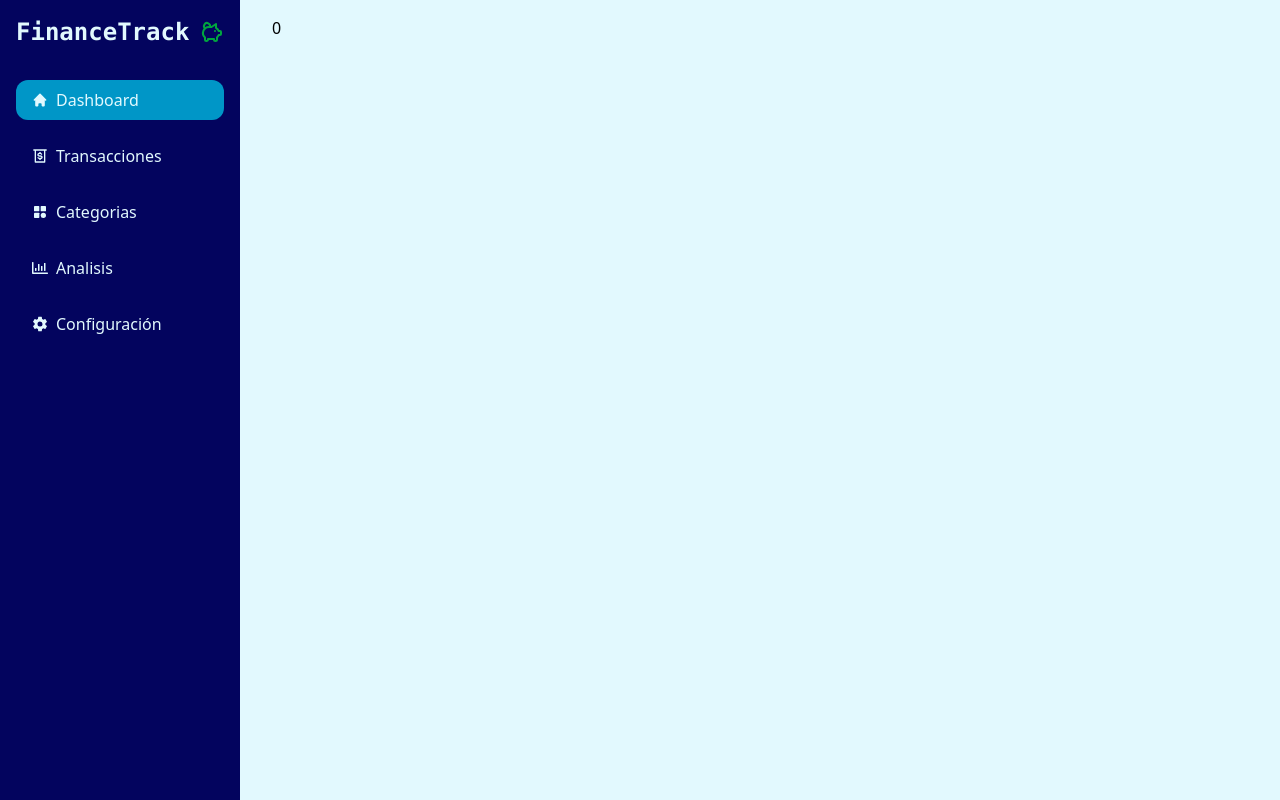
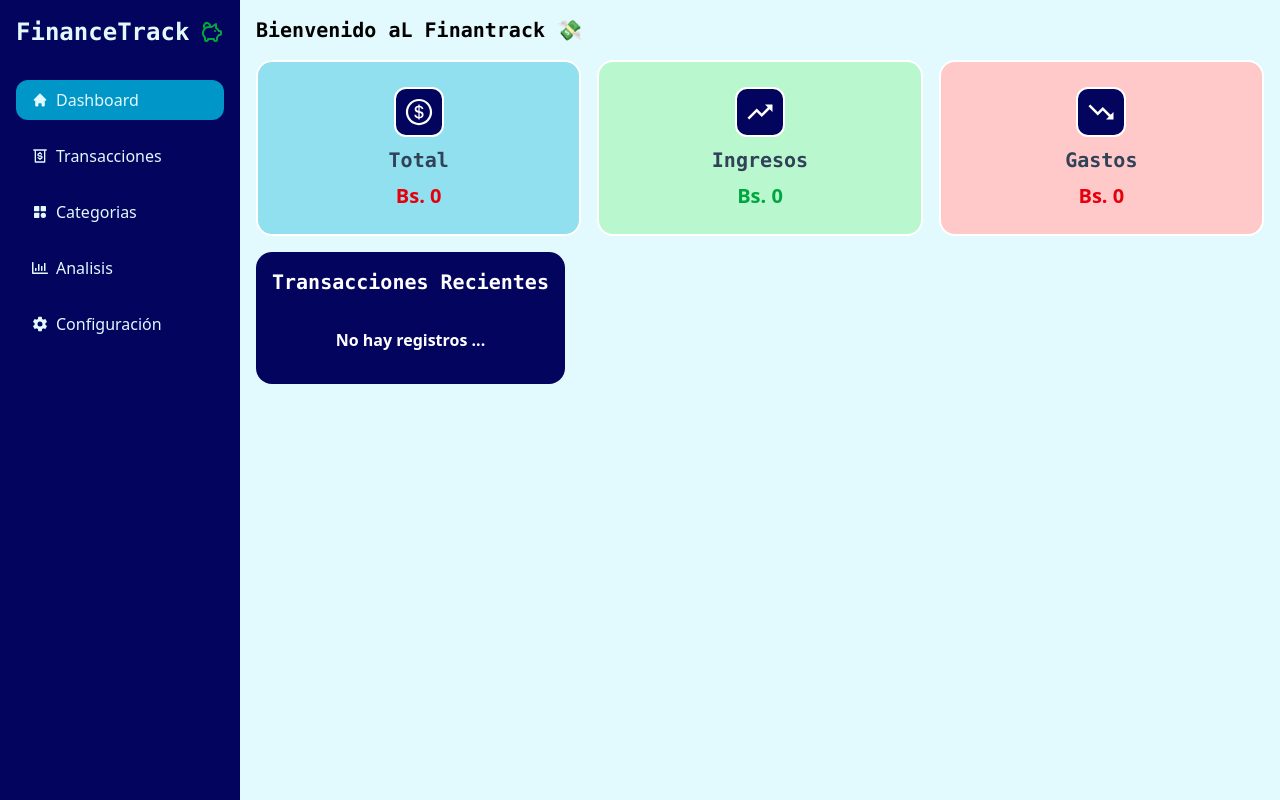
Before and after one commit to alanrty24/FINANTRACK, a React (Vite) app: page / in a window 1280 px wide. Built offline with nearby package versions, Linux system fonts and the light colour scheme.

Commit message:
V1.14 FINANTRACK 14/11/2025 5:09 PM

```diff
--- a/index.html
+++ b/index.html
@@ -4,7 +4,7 @@
     <meta charset="UTF-8" />
     <link rel="icon" type="image/svg+xml" href="/vite.svg" />
     <meta name="viewport" content="width=device-width, initial-scale=1.0" />
-    <title>financetrack-pack</title>
+    <title>Financetrack</title>
   </head>
   <body>
     <div id="root"></div>
--- a/src/components/dashboard/BalanceCard.jsx
+++ b/src/components/dashboard/BalanceCard.jsx
@@ -1,11 +1,43 @@
 import React from 'react'
-import { useTotalbalance } from '../stores/useExpenseStore'
+import { useBalance, useTotalbalance } from '../stores/useExpenseStore'
+import Card from '../ui/Card'
+import { AiOutlineDollarCircle } from 'react-icons/ai';
+import { MdTrendingDown, MdTrendingUp } from 'react-icons/md';
 
 const BalanceCard = () => {
     const total = useTotalbalance();
+    const balance = useBalance();
+    const balances = [
+      {name:"Total", color: "bg-(--non-photo-blue)" , icono:AiOutlineDollarCircle , monto: total, text: total > 0 ? "text-green-600" : "text-red-600"},
+      {name:"Ingresos", color: "bg-green-200" , icono:MdTrendingUp , monto: balance.income, text: "text-green-600"  },
+      {name:"Gastos", color: "bg-red-200" , icono:MdTrendingDown , monto: balance.expense, text: "text-red-600" },
+    ]
+  return (
+    <Card className={`grid grid-cols-1 gap-4 md:grid-cols-3`}>
+      {
+        balances.map((bal,i) => {
+          return(
+            <Card
+            key={i}
+            className={`flex flex-col gap-2 flex-1 items-center justify-center p-6 rounded-2xl border-2 border-white text-xl ${bal.color}`}
+            >
+              {/* Icono */}
+              <div className='flex justify-center items-center w-5 h-5 mt-4'>
+                <div className='p-2 bg-(--federal-blue) text-white border-2 rounded-xl'>
+                  <bal.icono className='text-2xl lg:text-3xl' />
+                </div>
+              </div>
 
-  return (
-    <div>{total}</div>
+              {/* Titulo */}
+              <h3 className='font-mono font-bold mt-4 text-slate-700'>{bal.name}</h3>
+
+              {/* Monto */}
+              <span className={`${bal.text} font-bold`}>Bs. {bal.monto}</span>
+            </Card>
+          )
+        })
+      }
+    </Card>
   )
 }
 
--- a/src/components/layout/layout.jsx
+++ b/src/components/layout/layout.jsx
@@ -110,7 +110,7 @@ const Layout = ({ children }) => {
       </section>
 
       {/* Visualización */}
-      <div className="lg:pl-64">
+      <div className="lg:pl-60">
         {/* Header Mobile */}
         <div
           className={`fixed inset-x-0 h-16 shadow-2xl z-10 flex items-center justify-between p-4 text-2xl bg-(--light-cyan) ${
--- a/src/components/pages/Dashboard.jsx
+++ b/src/components/pages/Dashboard.jsx
@@ -1,13 +1,29 @@
-import React from 'react'
-import Card from '../ui/Card';
-import BalanceCard from '../dashboard/BalanceCard';
+import React from "react";
+import Card from "../ui/Card";
+import BalanceCard from "../dashboard/BalanceCard";
+import RecentTransaction from "../dashboard/RecentTransaction";
 
 const Dashboard = () => {
   return (
-    <Card>
-      <BalanceCard />
+    <Card className={`flex flex-col gap-4`}>
+      <Card>
+        <h1 className="font-bold text-xl font-mono text-center md:text-start">
+          Bienvenido aL Finantrack 💸
+        </h1>
+      </Card>
+      <Card>
+        <BalanceCard />
+      </Card>
+      <Card className={`flex flex-col gap-2 md:flex-row`}>
+        <section>
+          <RecentTransaction />
+        </section>
+        <section>
+
+        </section>
+      </Card>
     </Card>
-  )
-}
+  );
+};
 
-export default Dashboard
+export default Dashboard;
--- a/src/components/stores/useExpenseStore.js
+++ b/src/components/stores/useExpenseStore.js
@@ -39,10 +39,9 @@ const useExpenseStore =
 
 export default  useExpenseStore;
 
+
 export function useTotalbalance() {
   const { transactions } = useExpenseStore();
-  console.log(transactions);
-
   const total =  transactions.reduce((acum, transaction) => {
     acum[transaction.type] = (acum[transaction.type] + transaction.amount) || 0;
     return acum;
@@ -53,9 +52,11 @@ export function useTotalbalance() {
 
 export function useBalance() {
   const { transactions } = useExpenseStore();
-
-  return transactions.reduce((transaction, acum) => {
+  const balance = transactions.reduce((acum, transaction) => {
     acum[transaction.type] = (acum[transaction.type] + transaction.amount) || 0;
+    console.log(acum);
     return acum;
   }, {income: 0 , expense: 0})
+
+  return balance;
 }
```
